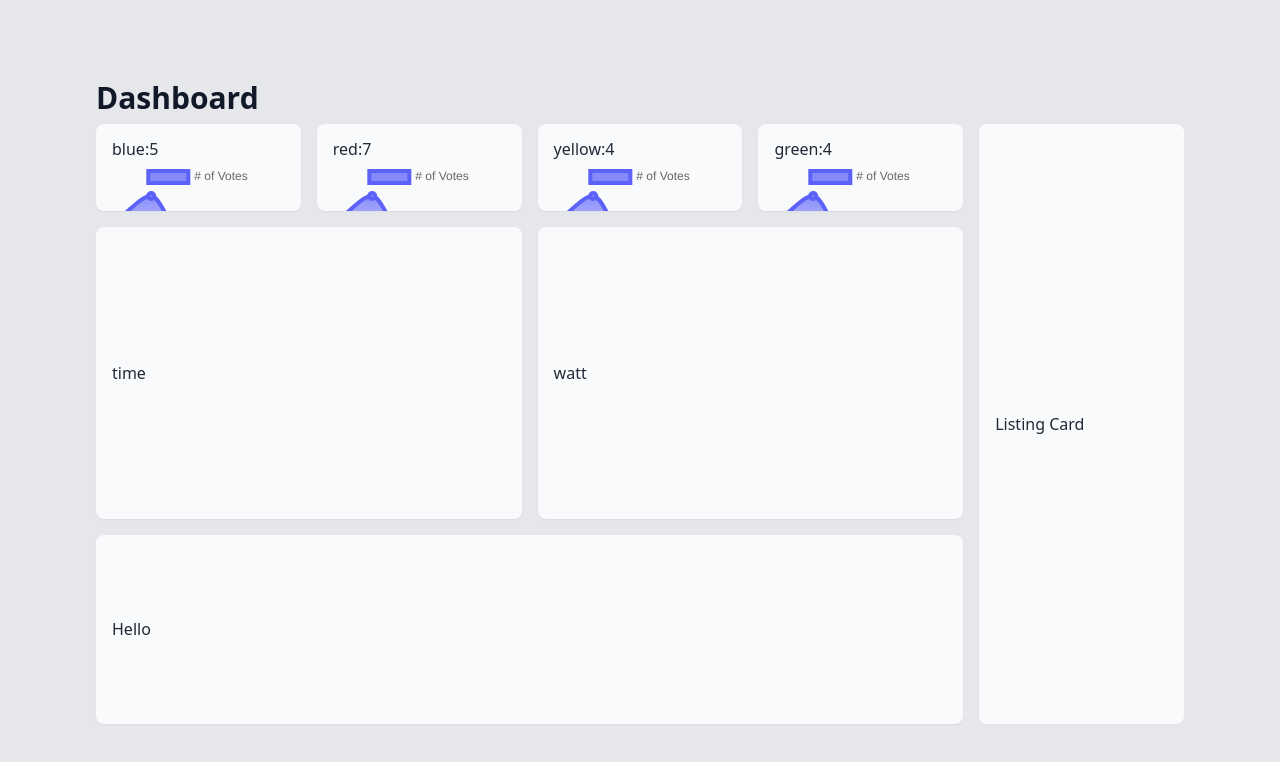
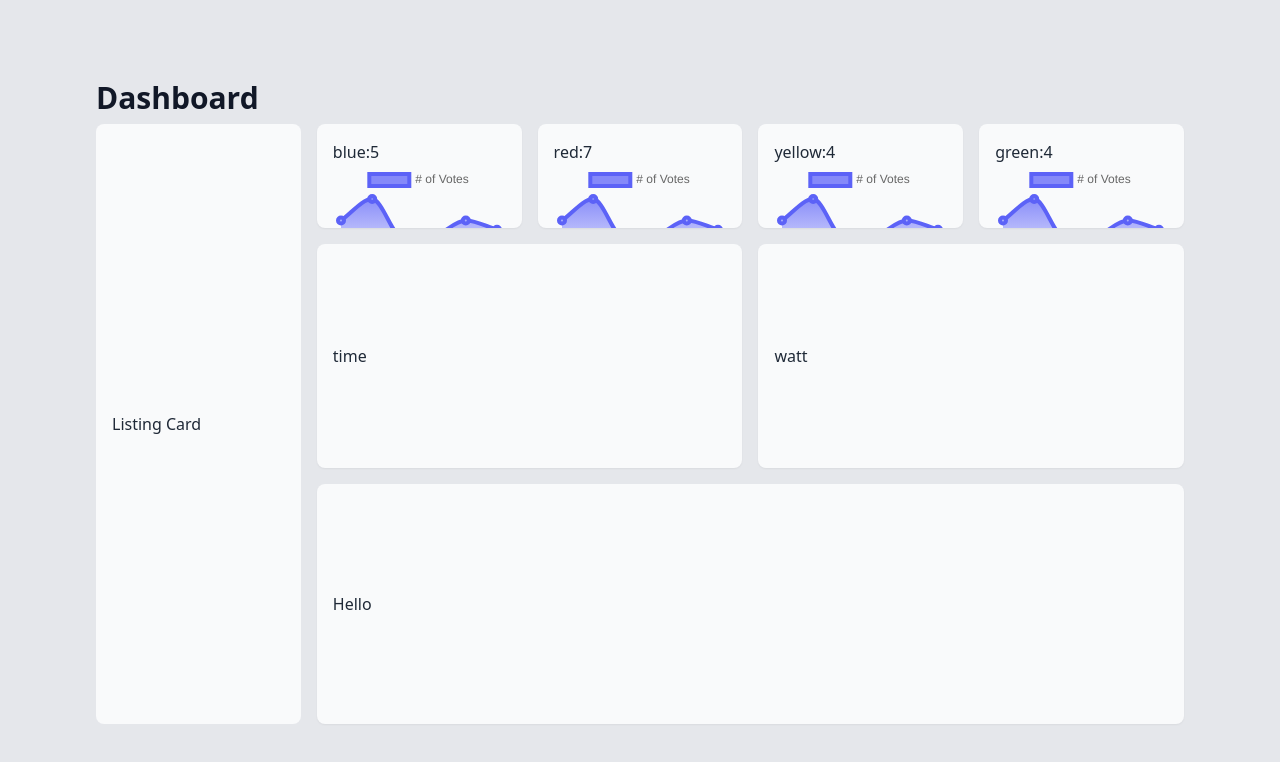
Before and after one commit to MVDHaeze/c2-web-dashboard, a React (Create React App) app: page / in a window 1280 px wide. Shown: the top 762 px of the page. Built offline with nearby package versions, Linux system fonts and the light colour scheme.

Commit message:
responive grid ok

```diff
--- a/src/components/chartCard/index.js
+++ b/src/components/chartCard/index.js
@@ -2,7 +2,7 @@ import React from "react";
 
 export default function ChartCard({ name }) {
   return (
-    <div className="p-4 bg-gray-50 card drop-shadow-xl shadow-sm rounded-lg justify-center md:col-span-2 lg:col-span-3 lg:row-span-2 xl:col-span-2 xl:row-span-3 xl:order-2">
+    <div className="p-4 bg-gray-50 card drop-shadow-xl shadow-sm rounded-lg justify-center sm:col-span-2 lg:col-span-2 lg:row-span-2 xl:col-span-2 xl:row-span-2">
       {name}
     </div>
   );
--- a/src/components/dashboard/index.js
+++ b/src/components/dashboard/index.js
@@ -20,7 +20,7 @@ function Dashboard() {
     >
       <h1 className="font-semibold text-3xl pb-2  text-gray-900 ">Dashboard</h1>
       {/* Grid Dashboard Cards */}
-      <div className="grid grid-cols-1 md:grid-cols-2 lg:grid-rows-6 lg:grid-cols-4 xl:grid-cols-5 grid-rows-4 gap-4 h-5/6 ">
+      <div className="grid grid-cols-1 sm:grid-cols-2 lg:grid-rows-5 lg:grid-cols-5 xl:grid-cols-5 grid-rows-8 gap-4 h-5/6 ">
         {kpis.map((kpi) => (
           <KpiCard name={kpi.name} value={kpi.value} />
         ))}
--- a/src/components/kpiCard/index.js
+++ b/src/components/kpiCard/index.js
@@ -3,7 +3,7 @@ import MinimalistLine from "../minimalistLine";
 
 export default function KpiCard({ name, value }) {
   return (
-    <div className=" card p-4 bg-gray-50 drop-shadow-xl shadow-sm rounded-lg justify-center flex-grow h-auto order-first ">
+    <div className=" card p-4 bg-gray-50 drop-shadow-xl shadow-sm rounded-lg justify-center ">
       {name}:{value}
       <MinimalistLine />
     </div>
--- a/src/components/listingCard/index.js
+++ b/src/components/listingCard/index.js
@@ -2,7 +2,7 @@ import React from "react";
 
 export default function ListingCard() {
   return (
-    <div className=" p-4  card  rounded-lg justify-center md:col-span-2 lg:col-span-1 lg:row-span-4 xl:row-span-6 bg-gray-50 h-auto order-last lg:order-none">
+    <div className=" p-4  card  rounded-lg justify-center sm:col-span-2 lg:col-span-1 lg:row-span-6 xl:row-span-6 bg-gray-50 h-auto lg:order-first order-last">
       Listing Card
     </div>
   );
--- a/src/components/timelineCard/index.js
+++ b/src/components/timelineCard/index.js
@@ -2,7 +2,7 @@ import React from "react";
 
 export default function TimelineCard() {
   return (
-    <div className=" p-4 bg-gray-50 card drop-shadow-xl shadow-sm rounded-lg justify-center md:col-span-2 lg:col-span-4 lg:row-span-1 xl:row-span-2 lg:order-last">
+    <div className=" p-4 bg-gray-50 card drop-shadow-xl shadow-sm rounded-lg justify-center sm:col-span-2 lg:col-span-4 lg:row-span-3 row-span-3">
       {" "}
       Hello{" "}
     </div>
```
